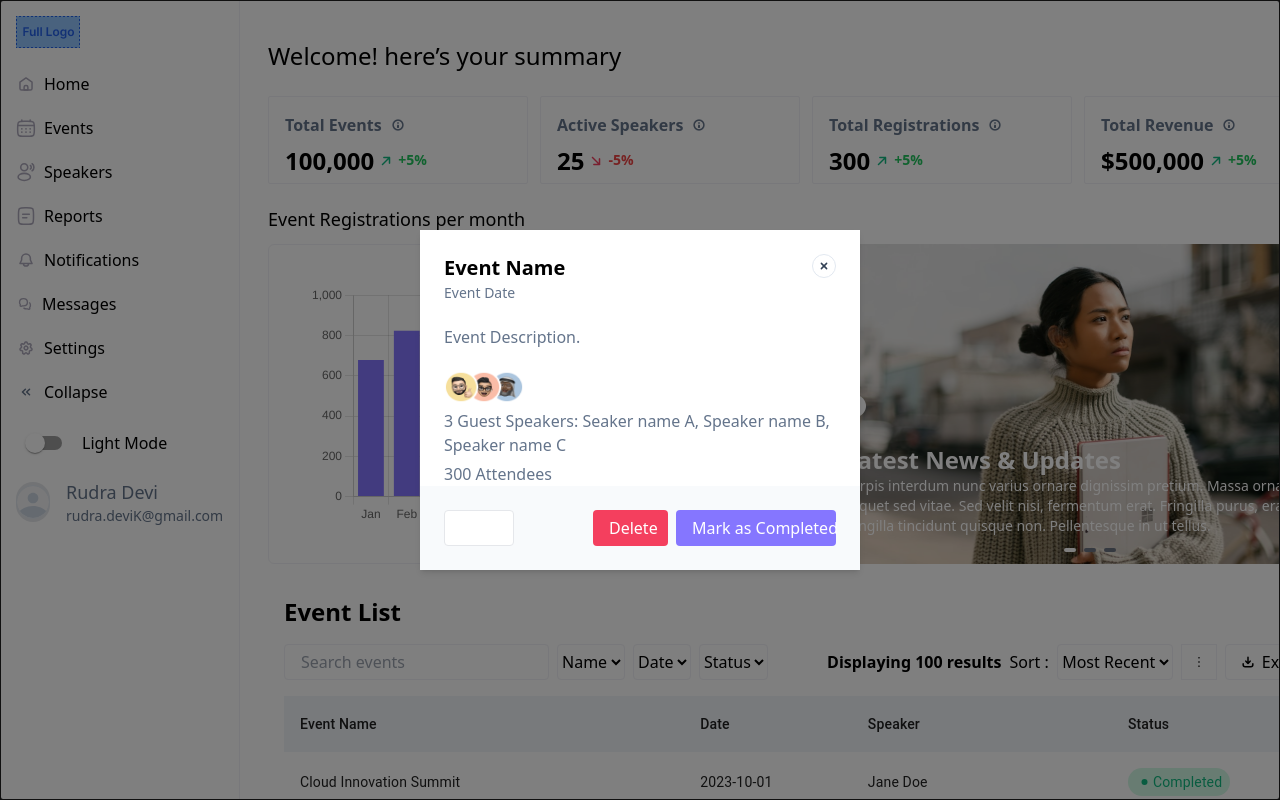
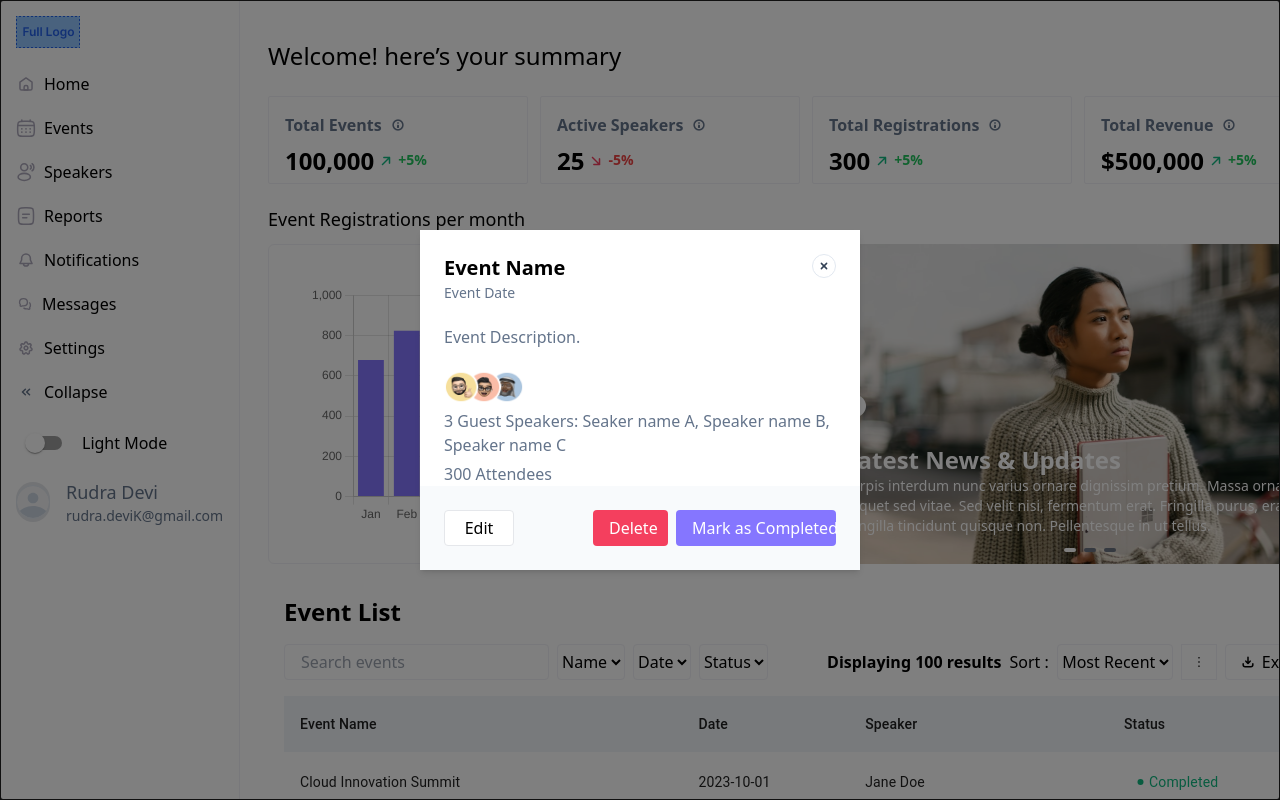
Before and after one commit to modesayo/alphatwelve, a Next.js app: page / in a window 1280 px wide. Shown: the top 800 px of the page. Built offline with nearby package versions, Linux system fonts and the light colour scheme.

Commit message:
Your commit message here

```diff
--- a/app/globals.css
+++ b/app/globals.css
@@ -34,6 +34,16 @@
         margin-left: 16px;
         margin-right: 16px;
     }
+    .segg {
+      background-color: #10B981 ;
+      color: #FFFFFF;
+    }
+    .gress{
+      background-color: #3B82F6;
+      height: 40px;
+      color: #FFFFFF;
+
+    }
     #myChart {
         width: 100% !important;
         height: auto !important;
@@ -57,6 +67,10 @@
     --texts-color: #484554;
     --border1: 1px solid  #F2F2F7;
     --text-color1: white;
+    --colori : transparent;
+    --colori1: #D1FAE5;
+    --lopo : transparent;
+    --lopo : #DBEAFE
   }
 
 [data-theme="dark"] {
@@ -69,12 +83,20 @@
     --text1-color: white;
     --text2-color: #8576FF;
     --color-bga: #6A6676;
-    --texts-color: #FCF7FF; /* Corrected variable name */
+    --texts-color: #FCF7FF;
+    --colori : 2px  solid #10B981;
+    --colori1 : transparent;
+    --lopo: 2px solid #3B82F6;
+    --lopo1 : transparent;
 }
 
 body {
     background-color: var(--background-color);
     color: var(--text-color);
+}
+.polos{
+  border : var(--lopo);
+  background-color: var(--lopo1);
 }
 .txt2{
   color :var(--text-color1)
@@ -94,6 +116,10 @@ body {
 .bg4{
   color : var(--text2-color);
 }
+.bg77{
+  border : var(--colori);
+  background-color: var(--colori1);
+}
 .bg{
   background-color: var(--background-color);
 }
--- a/components/modal.tsx
+++ b/components/modal.tsx
@@ -60,7 +60,7 @@ const ModalComponent: React.FC<ModalProps> = ({ open, onClose }) => {
                             <p className="txt">{eventData.attendees}</p>
                     </div>
                     <div className="flex h-[174px] flex-col md:flex-row md:h-[84px] md:px-[24px] p-[24px] bg-[#F8FAFC] justify-between items-center">
-                        <button className="bg-white txt2 font-thin border-[1px] h-[36px] w-full md:w-[70px] px-4 rounded">
+                        <button className="bg-white text-black font-thin border-[1px] h-[36px] w-full md:w-[70px] px-4 rounded">
                             Edit
                         </button>
 
--- a/components/table.tsx
+++ b/components/table.tsx
@@ -98,12 +98,12 @@ interface StatusBadgeProps {
 
 const StatusBadge: React.FC<StatusBadgeProps> = ({ status , showDot = true  }) => {
   const statusClasses = {
-    Completed: "md:bg-[#D1FAE5] md:text-[#10B981]",
-    "In Progress": "md:bg-[#DBEAFE] md:text-[#3B82F6]",
+    Completed: " md:bg77 text-[#10B981]",
+    "In Progress": " md:polos text-[#3B82F6]",
   };
 const mobile = {
-  Completed: "bg-[#10B981] text-white",
-  "In Progress": "bg-[#3B82F6] w-[90px] h-[40px] text-white",
+  Completed: "segg",
+  "In Progress": "gress",
 
 }
   const statusdot = {
```
